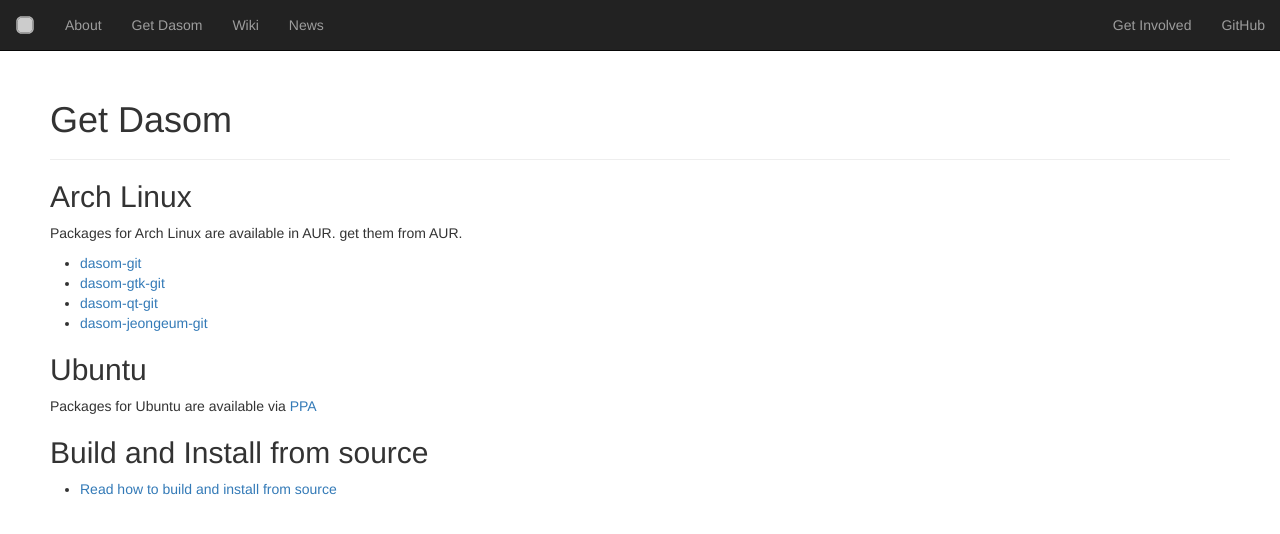
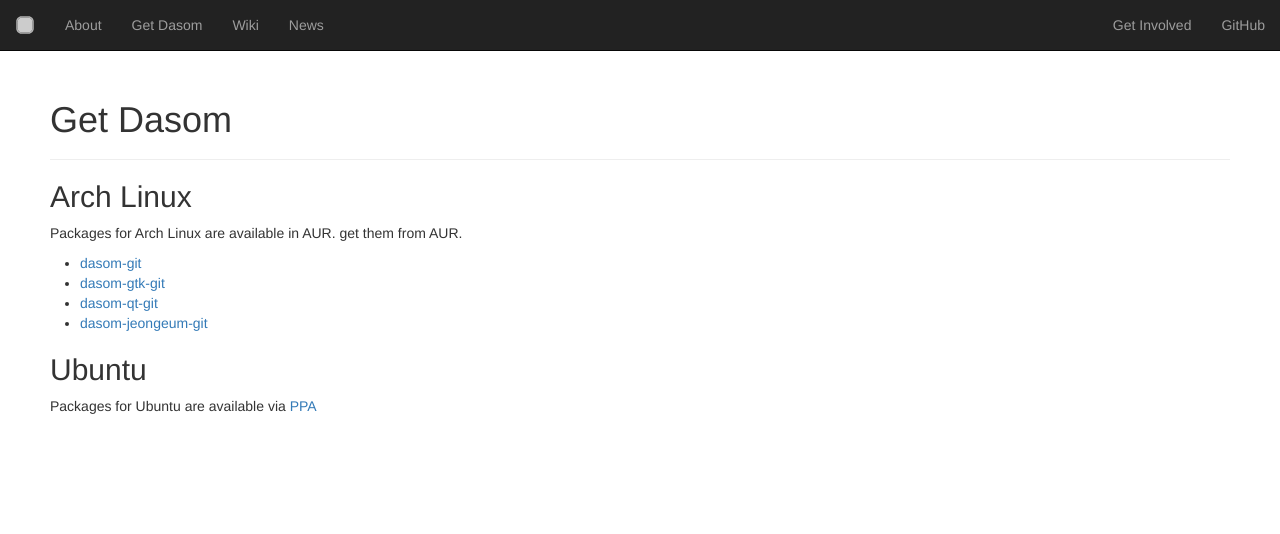
Before and after one commit to dasom-im/dasom-im.github.io, a Jekyll site: the page built from get-dasom.md, in a window 1280 px wide. Shown: the top 534 px of the page. Built offline with Jekyll 4.4.1, drawn with Linux system fonts in a browser that asks for light colours.

Commit message:
Removed a broken link

```diff
--- a/get-dasom.md
+++ b/get-dasom.md
@@ -14,7 +14,3 @@
 
 ## Ubuntu
 Packages for Ubuntu are available via [PPA](https://launchpad.net/~dasom/+archive/ubuntu/ppa)
-
-
-## Build and Install from source
-- [Read how to build and install from source](https://github.com/dasom-im/dasom/wiki/Build-and-Install-from-Source)
```
